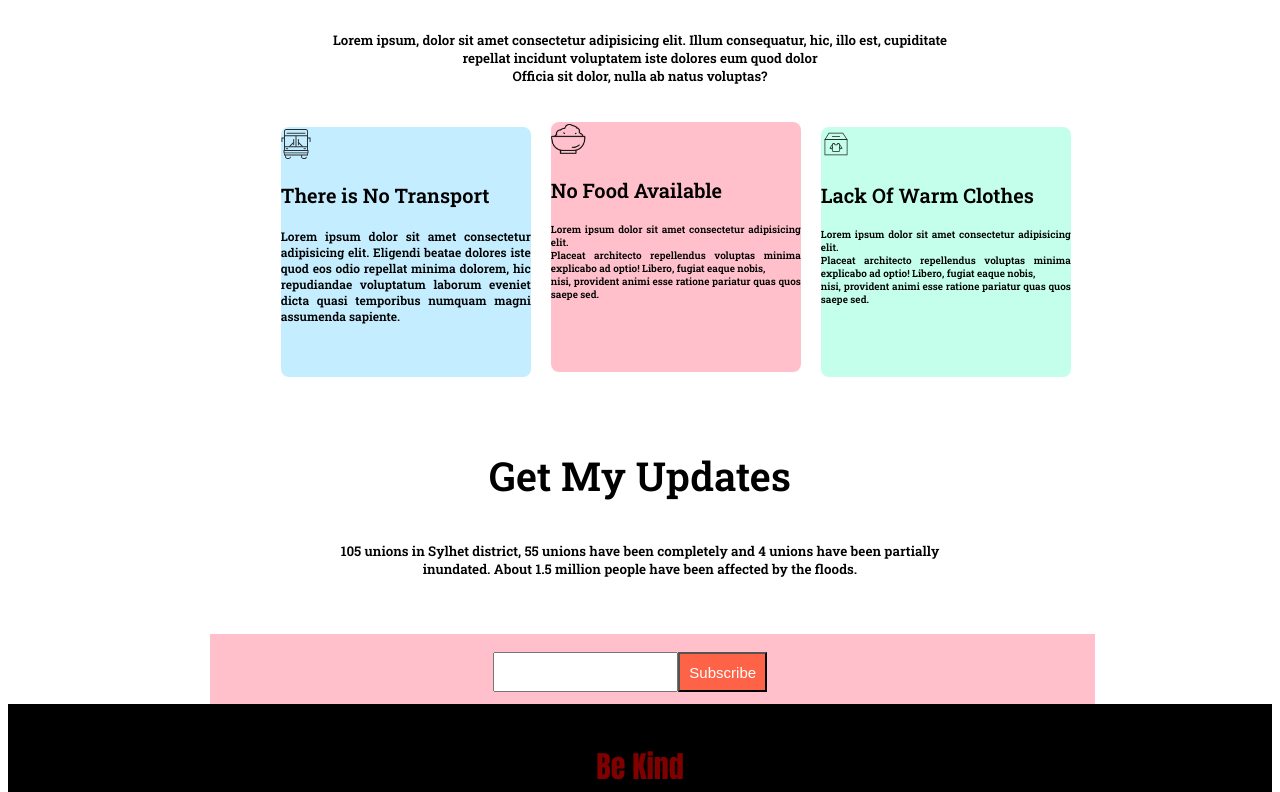
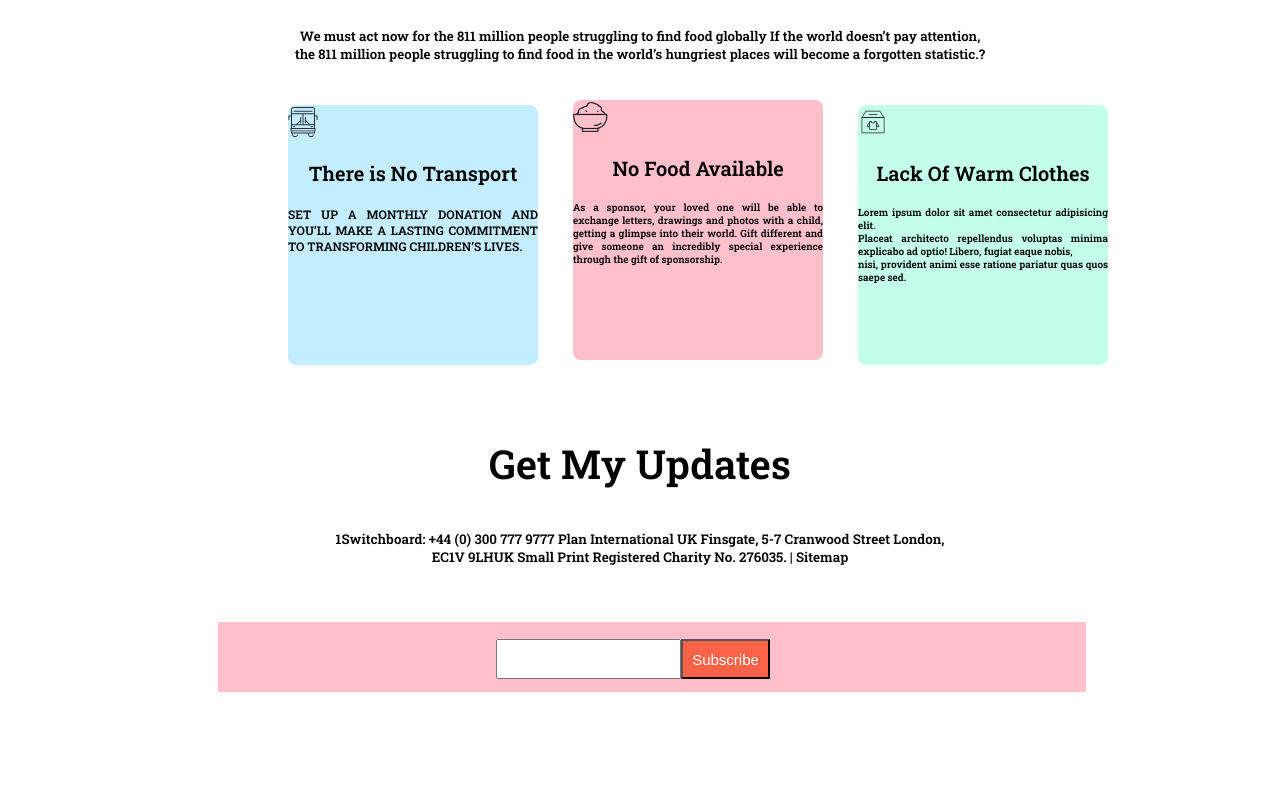
Before and after one commit to Tanvirpro/Donate-Bangladesh, a plain HTML site: page index.html in a window 1280 px wide. Shown: the part 1300-2092 px from the top of the page. Drawn offline with Linux system fonts and the light colour scheme.

Commit message:
finishing-touch

```diff
--- a/index.html
+++ b/index.html
@@ -66,10 +66,9 @@
     <section>
         <h1 class="title">Our Donate Plan</h1>
         <div class="para">
-            <h5>Lorem ipsum, dolor sit amet consectetur adipisicing elit. Illum consequatur, hic, illo est,
-                cupiditate <br>
-                repellat incidunt voluptatem iste dolores eum quod dolor <br> Officia sit dolor, nulla ab natus
-                voluptas?</h5>
+            <h5>We must act now for the 811 million people struggling to find food globally
+                If the world doesn’t pay attention,<br> the 811 million people struggling to find food in the world’s
+                hungriest places will become a forgotten statistic.?</h5>
         </div>
     </section>
     <div class="section3">
@@ -82,11 +81,7 @@
                 There is No Transport
             </p>
 
-            <p>Lorem ipsum dolor sit amet consectetur adipisicing elit. Eligendi beatae dolores iste quod eos
-                odio
-                repellat minima dolorem, hic repudiandae voluptatum laborum eveniet dicta quasi temporibus
-                numquam
-                magni assumenda sapiente.</p>
+            <p>SET UP A MONTHLY DONATION AND YOU’LL MAKE A LASTING COMMITMENT TO TRANSFORMING CHILDREN’S LIVES.</p>
         </div>
 
 
@@ -95,11 +90,9 @@
 
             <p class="semi">No Food Available</p>
             <h5>
-                Lorem ipsum dolor sit amet consectetur adipisicing elit. <br> Placeat architecto repellendus
-                voluptas
-                minima explicabo ad optio! Libero, fugiat eaque nobis, <br> nisi, provident animi esse ratione
-                pariatur
-                quas quos saepe sed.
+                As a sponsor, your loved one will be able to exchange letters, drawings and photos with a child, getting
+                a glimpse into their world.
+                Gift different and give someone an incredibly special experience through the gift of sponsorship.
             </h5>
         </div>
         <div class="card3"><img class="icon" src="icons/clothes.svg"">
@@ -120,20 +113,26 @@
         <h1>Get My Updates
             </p>
             <P>
-            <h6>105 unions in Sylhet district, 55 unions have been completely and 4 unions have been partially
-                inundated. About 1.5 million people have been affected by the floods.</h6>
+            <h6>1Switchboard:
+                +44 (0) 300 777 9777
+                Plan International UK
+                Finsgate, 5-7 Cranwood Street
+                London, EC1V 9LHUK
+
+                Small Print
+                Registered Charity No. 276035. | Sitemap</h6>
             </P>
     </div>
 
 
     </div>
-    <div>
-        <div class="subs-container">
-            <div class="input-email"> <input type="email" name="" id=""> <button class="in-button">Subscribe</button>
-            </div>
+
+    <div class="subs-container">
+        <div class="input-email"> <input type="email" name="" id=""> <button class="in-button">Subscribe</button>
         </div>
+    </div>
 
-    </div>
+
     <footer>
         <div class="foot">
             <p class="be"> Be Kind</p>
--- a/style.css
+++ b/style.css
@@ -2,6 +2,8 @@ body {
     font-family: 'Anton', sans-serif;
     font-family: 'Poppins', sans-serif;
     font-family: 'Roboto Slab', serif;
+    margin-left: 20px;
+    margin-right: 20px;
 }
 
 .heading {
@@ -122,7 +124,8 @@ body {
 }
 
 .semi {
-    text-align: left;
+    text-align: center;
+
     font-size: 20px;
 }
 
@@ -139,7 +142,7 @@ body {
 
 .card1 {
     width: 250px;
-    height: 250px;
+    height: 260px;
     border: 0px solid;
     margin-top: 15px;
     background-color: rgba(127, 219, 255, 0.459);
@@ -153,20 +156,21 @@ body {
 
 .card2 {
     width: 250px;
-    height: 250px;
+    height: 260px;
     border: 0px solid;
     margin-top: 15px;
     background-color: pink;
     text-align: justify;
     font-size: 12px;
-
     border-radius: 8px;
+    margin: 15px;
+    margin-top: 15px;
 
 }
 
 .card3 {
     width: 250px;
-    height: 250px;
+    height: 260px;
     border: 0px solid;
     margin-top: 15px;
     background-color: rgba(127, 255, 212, 0.459);
@@ -175,12 +179,14 @@ body {
     margin: 20px;
     border-radius: 8px;
 
+
 }
 
 .section3 {
     display: inline-block;
     display: flex;
     margin-left: 20%;
+
 
 }
 
@@ -235,7 +241,11 @@ body {
     height: 70px;
     background-color: pink;
     margin-left: 16%;
+    margin-bottom: 10%;
 }
+
+
+
 
 footer {
     height: 60%;
```
